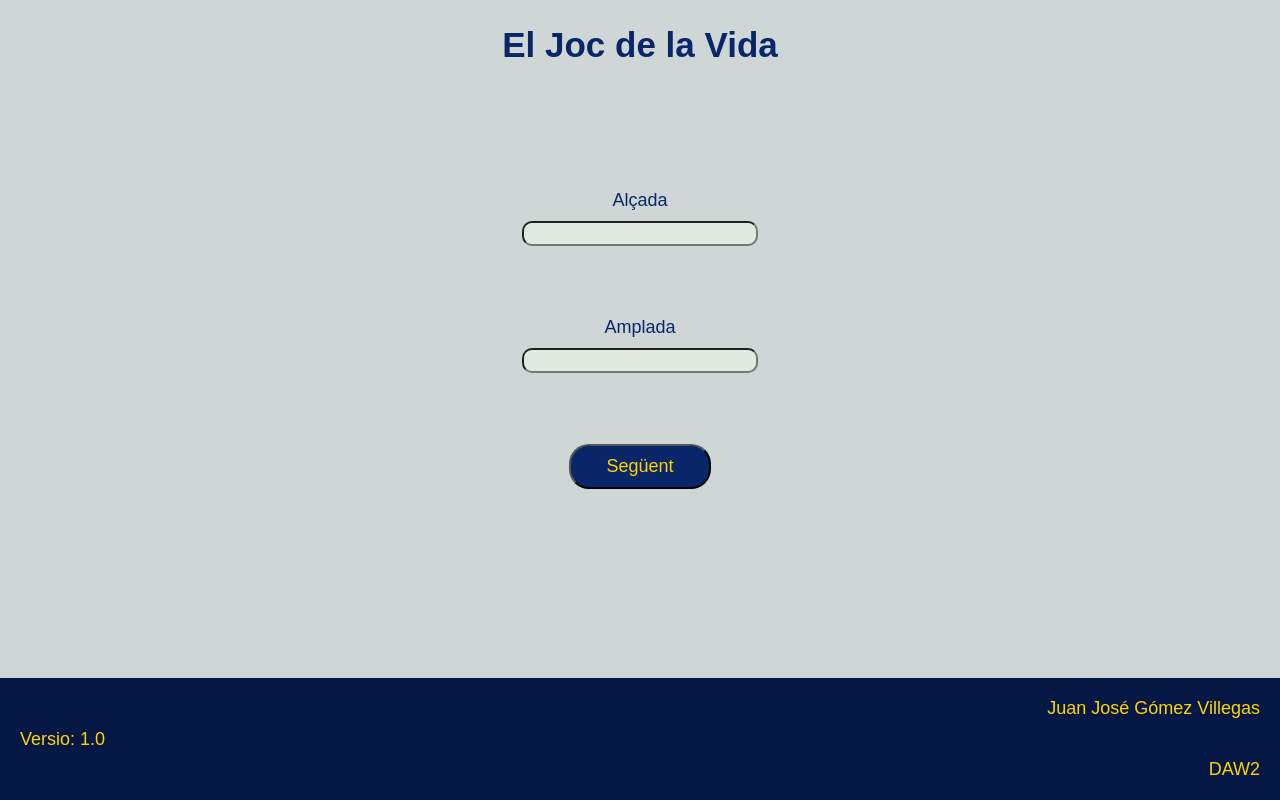
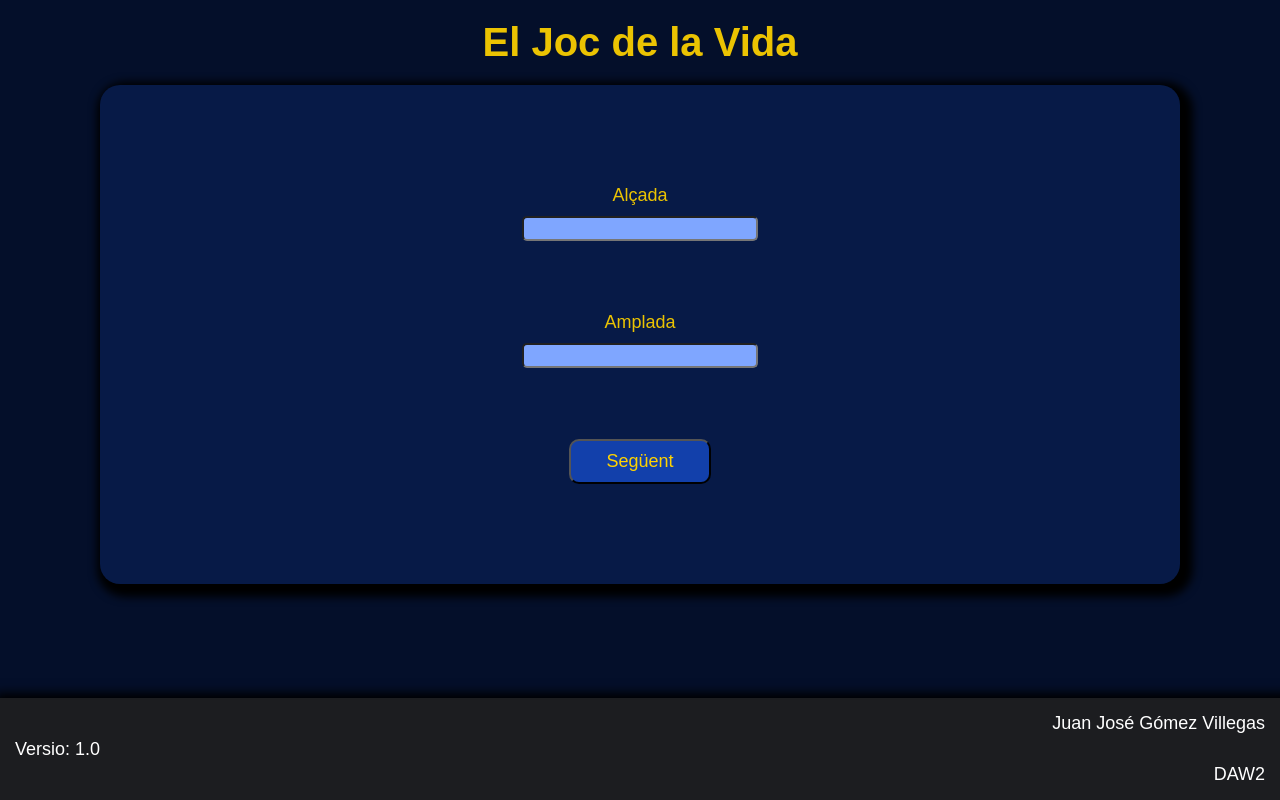
Before and after one commit to juanjogomezvillegas/Game-of-Life, a PHP site: page / in a window 1280 px wide. Run offline with PHP 8.4, Linux system fonts and the light colour scheme.

Commit message:
Primera Versio

```diff
--- a/style/style.css
+++ b/style/style.css
@@ -10,19 +10,19 @@ Estils del Joc
 html, body {
     display: flex;
     flex-direction: column;
-    background-color: #CFD6D6;
+    background-color: #040F2A;
 }
 h1 {
-    margin: 25px;
-    font-size: 35px;
+    margin: 20px;
+    font-size: 40px;
     text-align: center;
-    color: #092668;
+    color: #EBC302;
 }
 h2 {
     margin: 15px;
     font-size: 25px;
     text-align: center;
-    color: #092668;
+    color: #EBC302;
 }
 footer {
     display: flex;
@@ -30,10 +30,10 @@ footer {
     justify-content: space-between;
     position: absolute;
     bottom: 0;
-    left: 0;
     width: 100%;
-    background-color: #051845;
-    color: #FFD300;
+    background-color: #1C1D20;
+    color: #ffffff;
+    box-shadow: 5px 5px 10px 10px #000000;
 }
 footer > div {
     display: flex;
@@ -43,7 +43,7 @@ footer > div {
 footer > div > p {
     display: flex;
     justify-content: flex-end;
-    padding: 20px;
+    padding: 15px;
 }
 .ocult {
     display: none;
@@ -61,8 +61,11 @@ footer > div > p {
 Estils de la Portada
 */
 div.containerIndex {
-    margin-left: 200px;
-    margin-right: 200px;
+    margin-left: 100px;
+    margin-right: 100px;
+    background-color: #071A47;
+    border-radius: 20px;
+    box-shadow: 5px 5px 8px 8px;
 }
 div.containerIndex > form {
     display: flex;
@@ -72,19 +75,20 @@ div.containerIndex > form {
 }
 div.containerIndex > form > label {
     margin-bottom: 10px;
-    color: #092668;
+    color: #EBC302;
 }
 div.containerIndex > form > input.text {
     margin-bottom: 50px;
-    border-radius: 10px;
-    background-color: #E1E9E1;
+    border-radius: 5px;
+    background-color: #7FA6FF;
+    color: #000000;
 }
 div.containerIndex > form > input.boto {
     padding: 10px;
     padding-left: 35px;
     padding-right: 35px;
-    border-radius: 20px;
-    background-color: #092668;
+    border-radius: 10px;
+    background-color: #1240AB;
     color: #FFD300;
 }
 
```
Also changed, not shown: other parts of style/style.css (+22 -14 lines).
